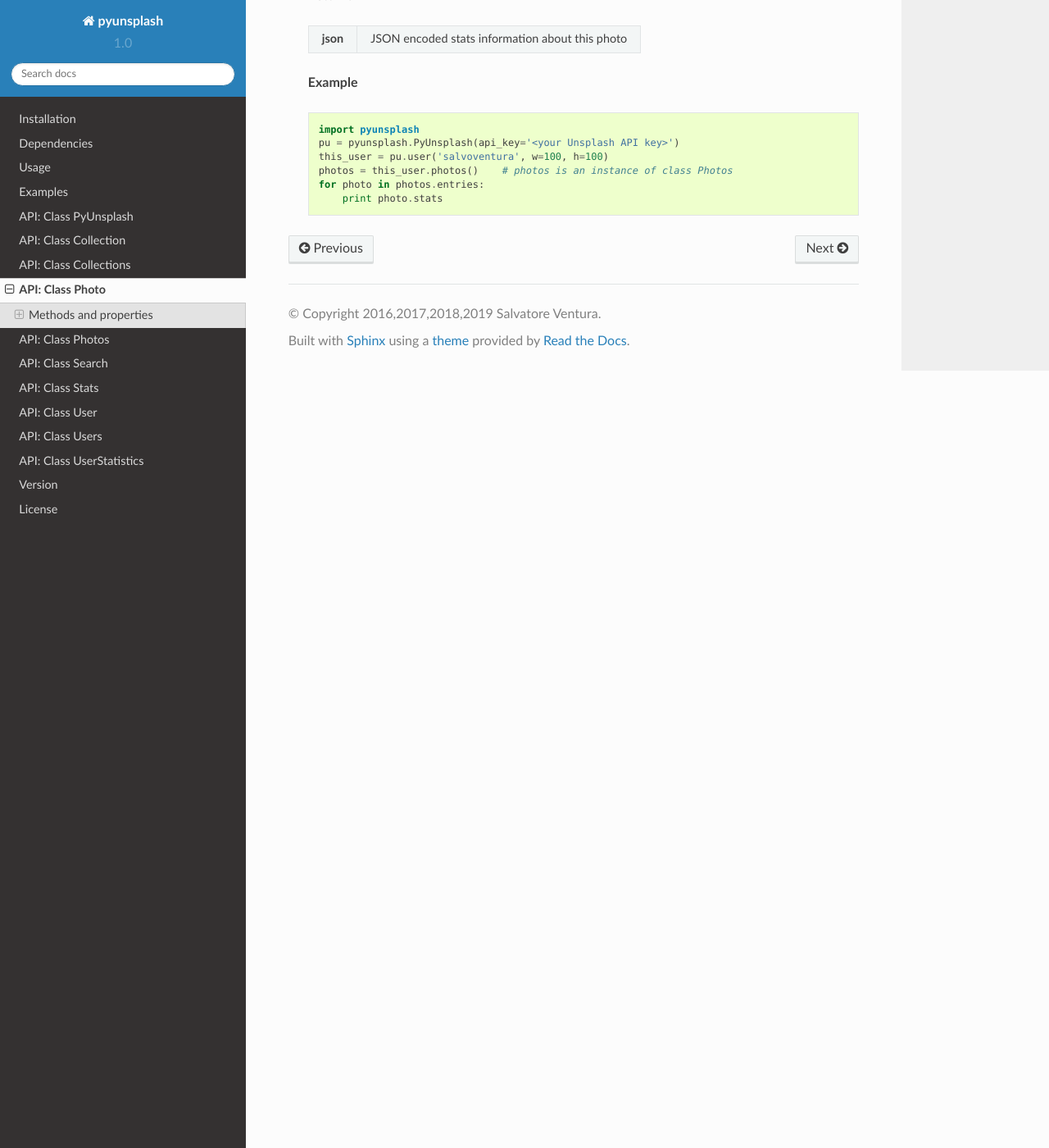
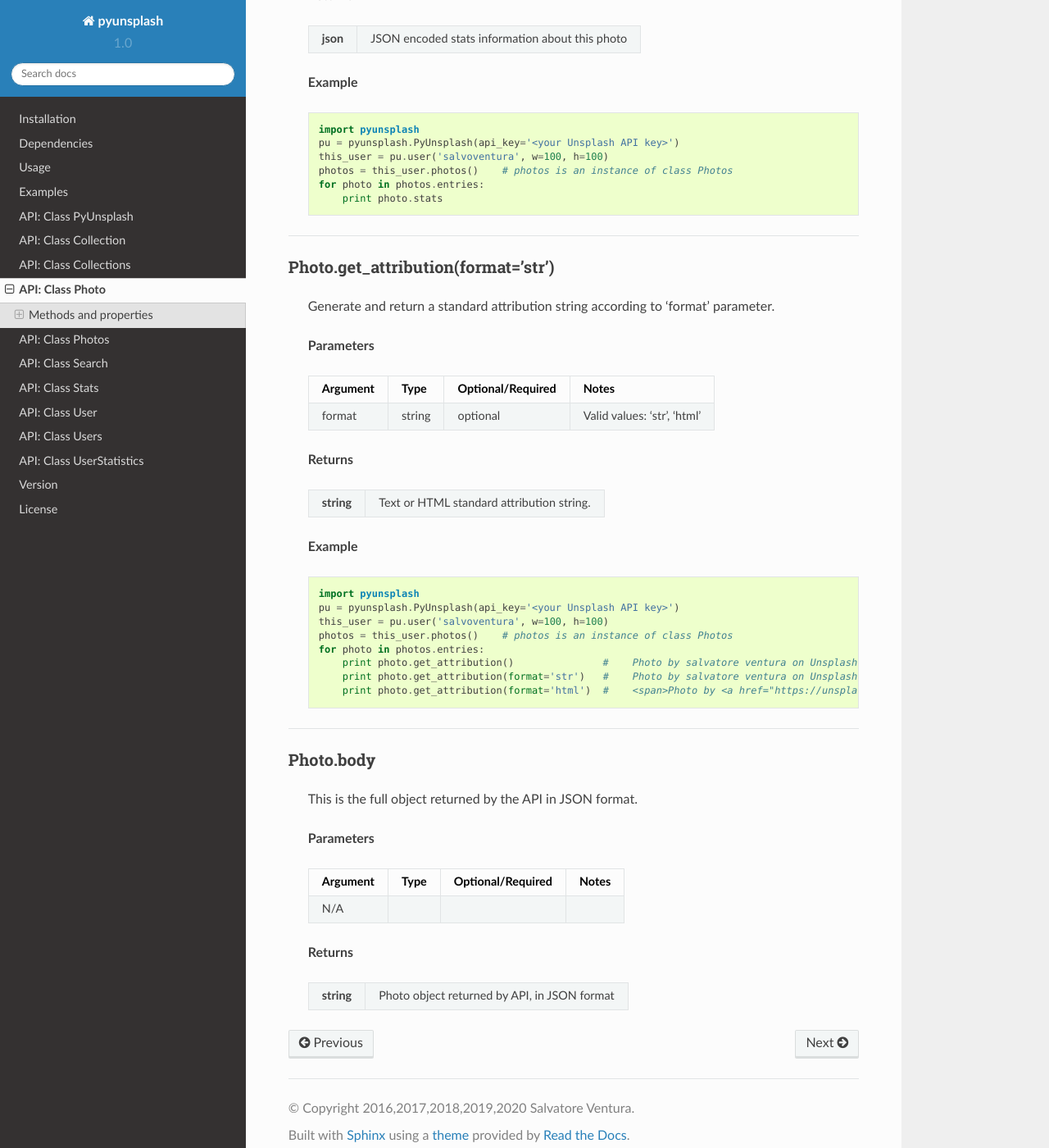
Before and after one commit to salvoventura/pyunsplash, a Sphinx documentation site: the page built from docs/source/classes/class_photo.rst, in a window 1280 px wide and 1400 px high, scrolled down 2942 px. Shown: the whole window at 82% size. Built offline with Sphinx 7.4.7 and the Read the Docs theme 2.0.0, drawn with Linux system fonts in a browser that asks for light colours.

Commit message:
- Introduce `get_attribution` method in class Photo    - Update tests, examples and documentation accordingly  - Update documentation for objects supporting `.body` attribute  - Update Copyright years adding 2020

```diff
--- a/README.rst
+++ b/README.rst
@@ -55,7 +55,7 @@ download link.
         for collection in collections.entries:
             photos = collection.photos()
             for photo in photos.entries:
-                print collection.title, photo.link_download
+                print collection.title, photo.link_download, photo.get_attribution()
 
         # no need to specify per_page: will take from original object
         collections = collections.get_next_page()
--- a/docs/source/classes/class_photo.rst
+++ b/docs/source/classes/class_photo.rst
@@ -163,3 +163,55 @@ Methods and properties exposed by the ``Photo`` class.
         photos = this_user.photos()    # photos is an instance of class Photos
         for photo in photos.entries:
             print photo.stats
+
+--------
+
+**Photo.get_attribution(format='str')**
+---------------------------------------
+    Generate and return a standard attribution string according to 'format' parameter.
+
+    **Parameters**
+
+    ============  ======  ========================  ====================================
+    Argument      Type    Optional/Required         Notes
+    ============  ======  ========================  ====================================
+    format        string  optional                  Valid values: 'str', 'html'
+    ============  ======  ========================  ====================================
+
+    **Returns**
+
+    ==========  ================================================
+    **string**  Text or HTML standard attribution string.
+    ==========  ================================================
+
+    **Example**
+    ::
+
+        import pyunsplash
+        pu = pyunsplash.PyUnsplash(api_key='<your Unsplash API key>')
+        this_user = pu.user('salvoventura', w=100, h=100)
+        photos = this_user.photos()    # photos is an instance of class Photos
+        for photo in photos.entries:
+            print photo.get_attribution()               #    Photo by salvatore ventura on Unsplash
+            print photo.get_attribution(format='str')   #    Photo by salvatore ventura on Unsplash
+            print photo.get_attribution(format='html')  #    <span>Photo by <a href="https://unsplash.com/@salvoventura">salvatore ventura</a> on <a href="https://unsplash.com/@salvoventura">Unsplash</a></span>
+
+--------
+
+**Photo.body**
+--------------
+    This is the full object returned by the API in JSON format.
+
+    **Parameters**
+
+    ============  ======  ========================  ====================================
+    Argument      Type    Optional/Required         Notes
+    ============  ======  ========================  ====================================
+    N/A
+    ============  ======  ========================  ====================================
+
+    **Returns**
+
+    ==========  ============================================
+    **string**  Photo object returned by API, in JSON format
+    ==========  ============================================
--- a/docs/source/conf.py
+++ b/docs/source/conf.py
@@ -63,7 +63,7 @@ master_doc = 'index'
 
 # General information about the project.
 project = u'pyunsplash'
-copyright = u'2016,2017,2018,2019 Salvatore Ventura'
+copyright = u'2016,2017,2018,2019,2020 Salvatore Ventura'
 author = u'Salvatore Ventura'
 
 # The version info for the project you're documenting, acts as replacement for
--- a/docs/source/examples.rst
+++ b/docs/source/examples.rst
@@ -24,7 +24,7 @@ download link.
         for collection in collections.entries:
             photos = collection.photos()
             for photo in photos.entries:
-                print collection.title, photo.link_download
+                print collection.title, photo.link_download, photo.get_attribution()
 
         # no need to specify per_page: will take from original object
         collections = collections.get_next_page()
```
Also changed, not shown: docs/source/classes/class_stats.rst (+21 -0 lines), docs/source/classes/class_user.rst (+20 -0 lines), 4 other files.
